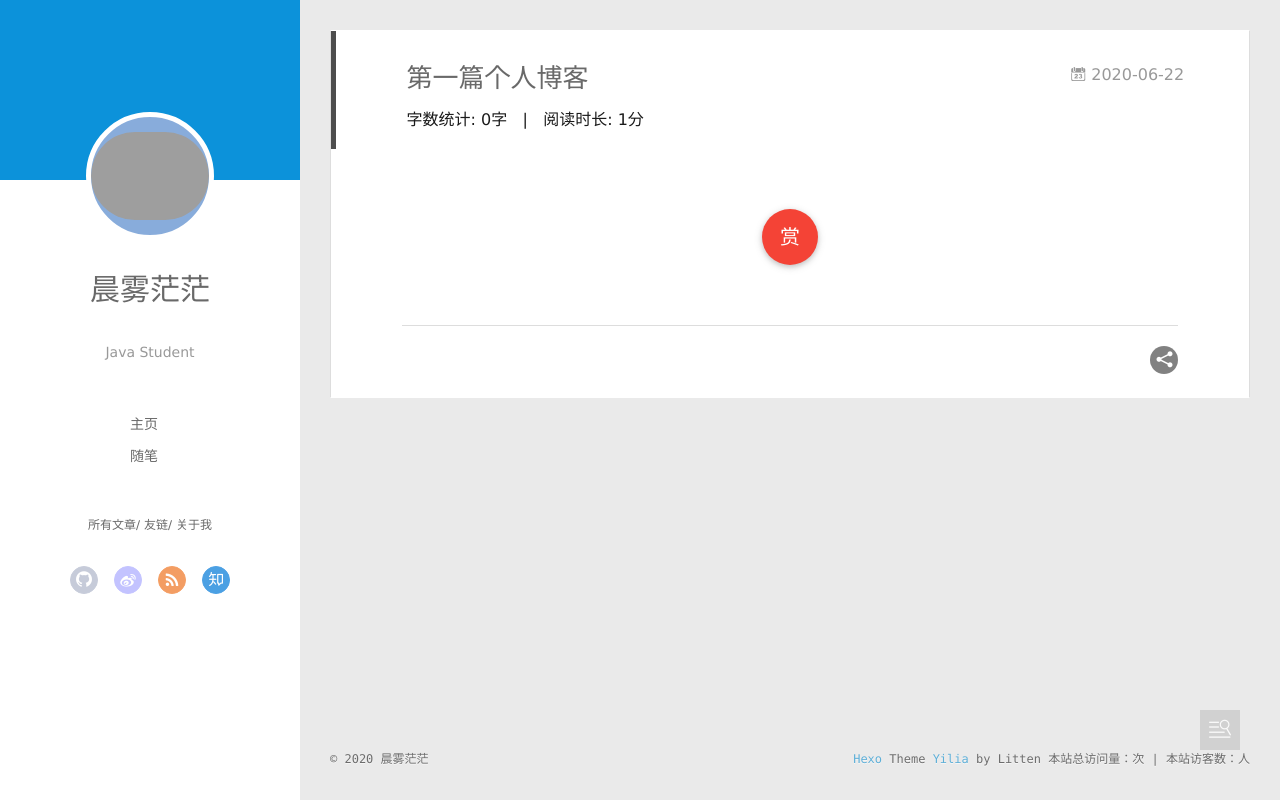
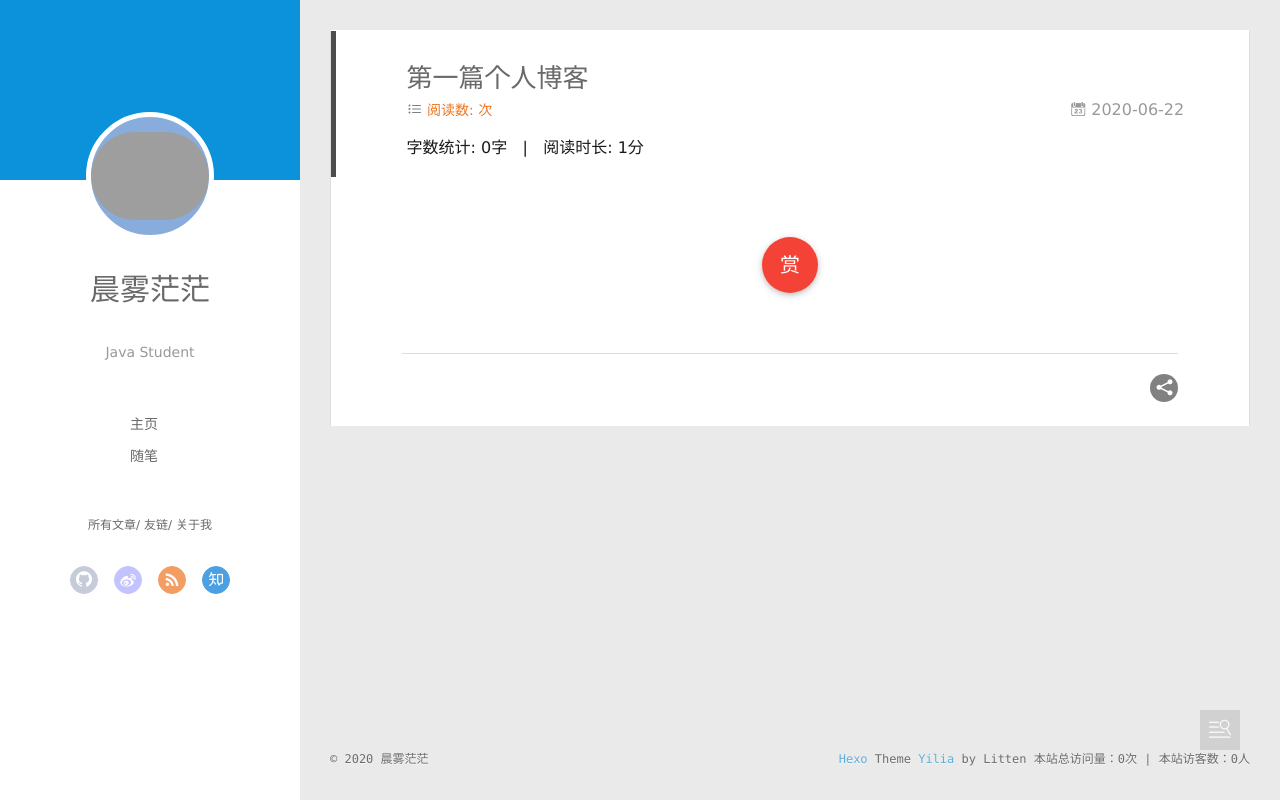
Before and after one commit to jingtao1/jingtao1.github.io, a plain HTML site: page 2020/06/22/第一篇个人博客/index.html in a window 1280 px wide. Drawn offline with Linux system fonts and the light colour scheme; some packages are replaced by stand-ins of ours; grey boxes are pictures that could not be loaded; a script that the page names is missing; some icons are missing.

Commit message:
Site updated: 2020-06-22 13:52:59

```diff
--- a/2020/06/22/第一篇个人博客/index.html
+++ b/2020/06/22/第一篇个人博客/index.html
@@ -168,6 +168,17 @@
     </h1>
 
 
+<!--显示阅读次数-->
+
+  <br/>
+  <a class="cloud-tie-join-count" href="javascript:void(0);" style="color:gray;font-size:14px;">
+  <span class="icon-sort"></span>
+  <span id="busuanzi_container_page_pv" style="color:#ef7522;font-size:14px;">
+            阅读数: <span id="busuanzi_value_page_pv"></span>次 &nbsp;&nbsp;
+  </span>
+  </a>
+
+<!--显示阅读次数完毕-->
 
        	 <a href="/2020/06/22/%E7%AC%AC%E4%B8%80%E7%AF%87%E4%B8%AA%E4%BA%BA%E5%8D%9A%E5%AE%A2/" class="archive-article-date">
   	<time datetime="2020-06-22T02:15:16.000Z" itemprop="datePublished"><i class="icon-calendar icon"></i>2020-06-22</time>
@@ -347,12 +358,12 @@
       		<a href="http://hexo.io/" target="_blank">Hexo</a>  Theme <a href="https://github.com/litten/hexo-theme-yilia" target="_blank">Yilia</a> by Litten
       		<!--# PV方式，单个用户连续点击 n 篇，记录 n 次记录值-->
 			<span id="busuanzi_container_site_pv">
-                本站总访问量：<span id="busuanzi_value_site_pv"></span>次
+                本站总访问量：<span id="busuanzi_value_site_pv">0</span>次
             </span>
             <span class="post-meta-divider">|</span>
             <!--# UV方式，单个用户连续点击 n 篇，记录 1 次记录值-->
 			<span id="busuanzi_container_site_uv">
-                本站访客数：<span id="busuanzi_value_site_uv"></span>人
+                本站访客数：<span id="busuanzi_value_site_uv">0</span>人
             </span>
 
       	</div>
@@ -360,7 +371,9 @@
   </div>
 </footer>
 <!--增加不蒜子统计-->
-<script  async  src="https://dn-lbstatics.qbox.me/busuanzi/2.3/busuanzi.pure.mini.js"></script>
+<script  async  src="https://busuanzi.ibruce.info/busuanzi/2.3/busuanzi.pure.mini.js"></script>
+
+
     </div>
     <script>
 	var yiliaConfig = {
```
Also changed, not shown: archives/2020/06/index.html (+5 -3 lines), archives/2020/index.html (+5 -3 lines), archives/index.html (+5 -3 lines), index.html (+8 -3 lines).
